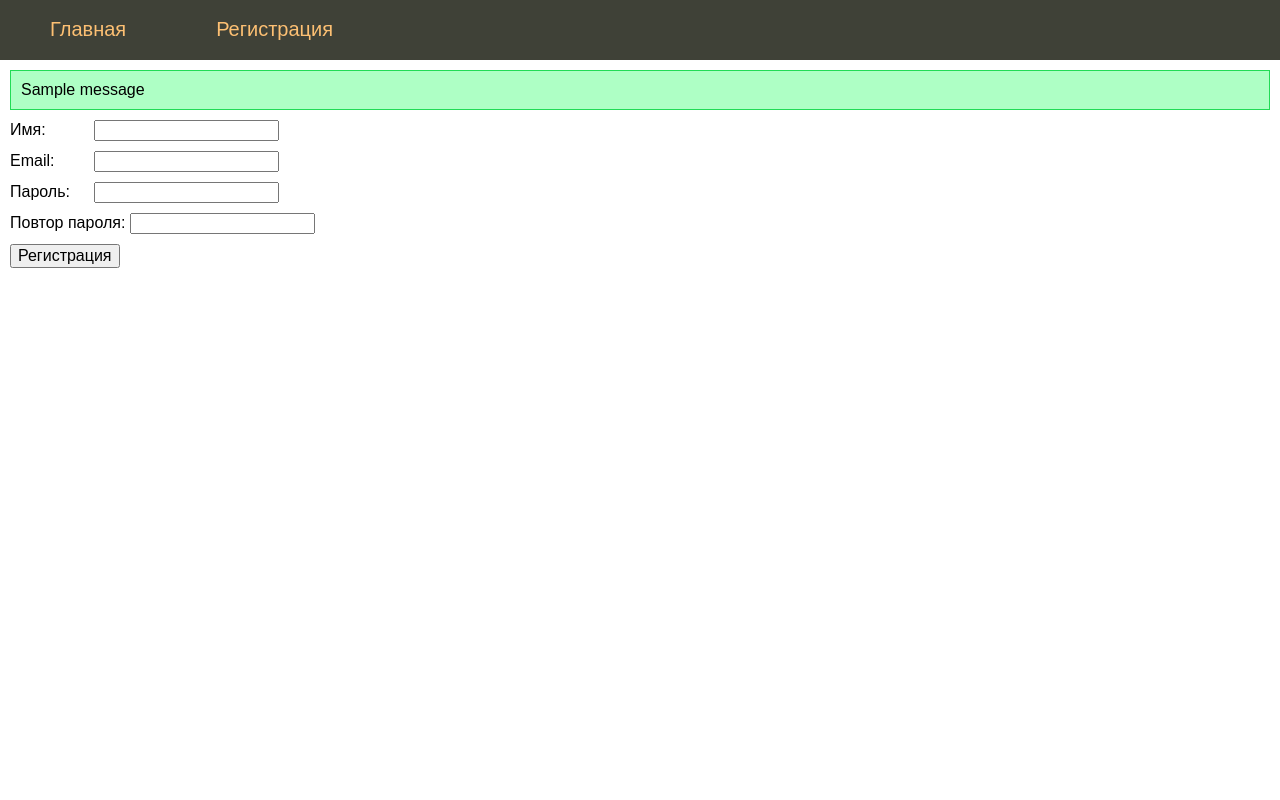
After one commit to lm-cyber/web_shop, a Flask app: page /register in a window 1280 px wide. The commit adds this page. Run offline with Flask 3, Linux system fonts and the light colour scheme; tables that the repository leaves empty hold one stand-in row (values such as "Sample post"); one stand-in notice (Sample message) is shown; some libraries are stand-ins or nearby versions.

Commit message:
test_user

```diff
--- a/admin_config.json
+++ b/admin_config.json
@@ -1,4 +1,4 @@
 {
-    "name": "test1231",
-    "password": "04c943681d38541d6cf8c4f72eb9fb823c1ab1a36d4022a200e0222f8861af34"
+    "name": "test",
+    "password": "pbkdf2:sha256:260000$Huq08p0Ij1HKYkiH$34e77dd2a29d5af2a0ec15721c77346f9e72aaecde6c76eb145ca77dc564aea8"
 }
--- a/admin_setup.py
+++ b/admin_setup.py
@@ -1,5 +1,5 @@
 import json
-import hashlib
+from werkzeug.security import generate_password_hash, check_password_hash
 import sys
 
 
@@ -29,9 +29,7 @@ class AdminDeAndSerializing():
 
     @staticmethod
     def setUp(name: str, password: str):
-        hasher = hashlib.sha256()
-        hasher.update(password.encode())
-        hash_pass = str(hasher.hexdigest())
+        hash_pass = str(generate_password_hash(password))
         admin = AdminDeAndSerializing(name,hash_pass)
         admin.write()
 
--- /dev/null
+++ b/static/css/styles.css
@@ -0,0 +1,72 @@
+html, body {
+	font-family: 'Arial';
+	margin: 0;
+	padding: 0;
+	height: 100%;
+	width: 100%;
+}
+
+a {
+	color: #0059b2;
+	text-decoration: none;
+}
+a:hover {
+	color: #CC0000;
+	text-decoration: underline;
+}
+
+.clear {clear: both;}
+
+ul.mainmenu {
+	list-style: none;
+	background: #3F4137;
+	height: 60px;
+	margin: 0;
+	padding: 0;
+	color: #fdc073;
+	font-size: 20px;
+	overflow: hidden;
+}
+ul.mainmenu li {
+	float: left;
+	margin: 18px 40px 0 50px;
+}
+ul.mainmenu li.last {float: right;}
+
+ul.mainmenu li a {
+	color: #fdc073;
+	text-decoration: none;
+}
+ul.mainmenu li a:hover {
+	color: #FDA83D;
+}
+
+div.content {
+	margin: 10px;
+}
+
+.form-contact label {
+	display: inline-block;
+	min-width: 80px;
+}
+.form-contact p {margin: 10px 0 10px 0;}
+.form-contact input[type=submit], textarea {
+	font-size: 16px;
+}
+
+.form-contact .invalid {
+	background: #FF9898;
+}
+.form-contact .invalid-feedback {
+	color: #CC0000;
+}
+
+.flash {padding: 10px;}
+.flash.success {
+	border: 1px solid #21DB56;
+	background: #AEFFC5;
+}
+.flash.error {
+	border: 1px solid #FF4343;
+	background: #FF9C9C;
+}
--- /dev/null
+++ b/templates/layout.html
@@ -0,0 +1,19 @@
+
+<!DOCTYPE html>
+<html>
+<head>
+	<link type="text/css" href="{{ url_for('static', filename='css/styles.css')}}" rel="stylesheet" />
+	<title>{{title}}</title>
+</head>
+<body>
+<ul class="mainmenu">
+<li><a href="{{ url_for('index') }}">Главная</a></li>
+<li><a href="{{ url_for('register') }}">Регистрация</a></li>
+</ul>
+
+<div class="content">
+{% block content %}
+{% endblock %}
+</div>
+</body>
+</html>
--- /dev/null
+++ b/templates/register.html
@@ -0,0 +1,14 @@
+{% extends 'layout.html' %}
+
+{% block content %}
+{% for cat, msg in get_flashed_messages(True) %}
+<div class="flash {{cat}}">{{msg}}</div>
+{% endfor %}
+<form action="" method="post" class="form-contact">
+<p><label>Имя: </label> <input type="text" name="name" value="" required />
+<p><label>Email: </label> <input type="text" name="email" value="" required />
+<p><label>Пароль: </label> <input type="password" name="psw" value="" required />
+<p><label>Повтор пароля: </label> <input type="password" name="psw2" value="" required />
+<p><input type="submit" value="Регистрация" />
+</form>
+{% endblock %}
--- a/test.py
+++ b/test.py
@@ -1,9 +1,12 @@
-from flask import Flask, render_template
+from sqlalchemy.sql import expression
+from werkzeug.security import generate_password_hash, check_password_hash
+from flask import Flask, render_template, request, redirect, session, url_for
 from flask_sqlalchemy import SQLAlchemy
 
 
 app = Flask(__name__)
 app.config['SQLALCHEMY_DATABASE_URI'] = 'postgresql://docker:docker@localhost/docker'
+app.config['SQLALCHEMY_TRACK_MODIFICATIONS'] = False
 db =SQLAlchemy(app)
 
 class Users(db.Model):
@@ -16,13 +19,72 @@ class Users(db.Model):
         return f"<users {self.id, self.name}"
 
 
+
 @app.route("/")
-def test():
-    return render_template("index.html")
+def index():
+    info = []
+    try:
+        info = Users.query.all()
+        print(info)
+    except:
+        print("Ошибка чтения из БД")
 
-@app.route("/image/")
-def image():
-	return render_template("image.html")
+    return render_template("index.html", title="Главная", list=info)
+
+
+@app.route("/register", methods=("POST", "GET"))
+def register():
+    if request.method == "POST":
+        try:
+            hash = generate_password_hash(request.form['psw'])
+            u = Users(email=request.form['email'], password=hash, name=request.form['name'])
+            db.session.add(u)
+            db.session.flush()
+            db.session.commit()
+        except:
+            db.session.rollback()
+            print("Ошибка добавления в БД")
+
+        return redirect(url_for('index'))
+
+    return render_template("register.html", title="Регистрация")
+
+
+
+@app.route("/db/")
+def db_():
+    try:
+        db.create_all()
+        db.session.flush()
+        return "ок"
+    except:
+        return "bad "
+
+
+
+
+
+
+
+
+
+
+
+
+
+# @app.route("/create/")
+# def create():
+#     db.create_all()
+#     return 'ok'
+#
+#
+# @app.route("/")
+# def test():
+#     return render_template("index.html")
+#
+# @app.route("/image/")
+# def image():
+# 	return render_template("image.html")
 
 
 
```
Also changed, not shown: requirements.txt (+6 -183 lines), templates/index.html (+9 -12 lines), 1 other file.
